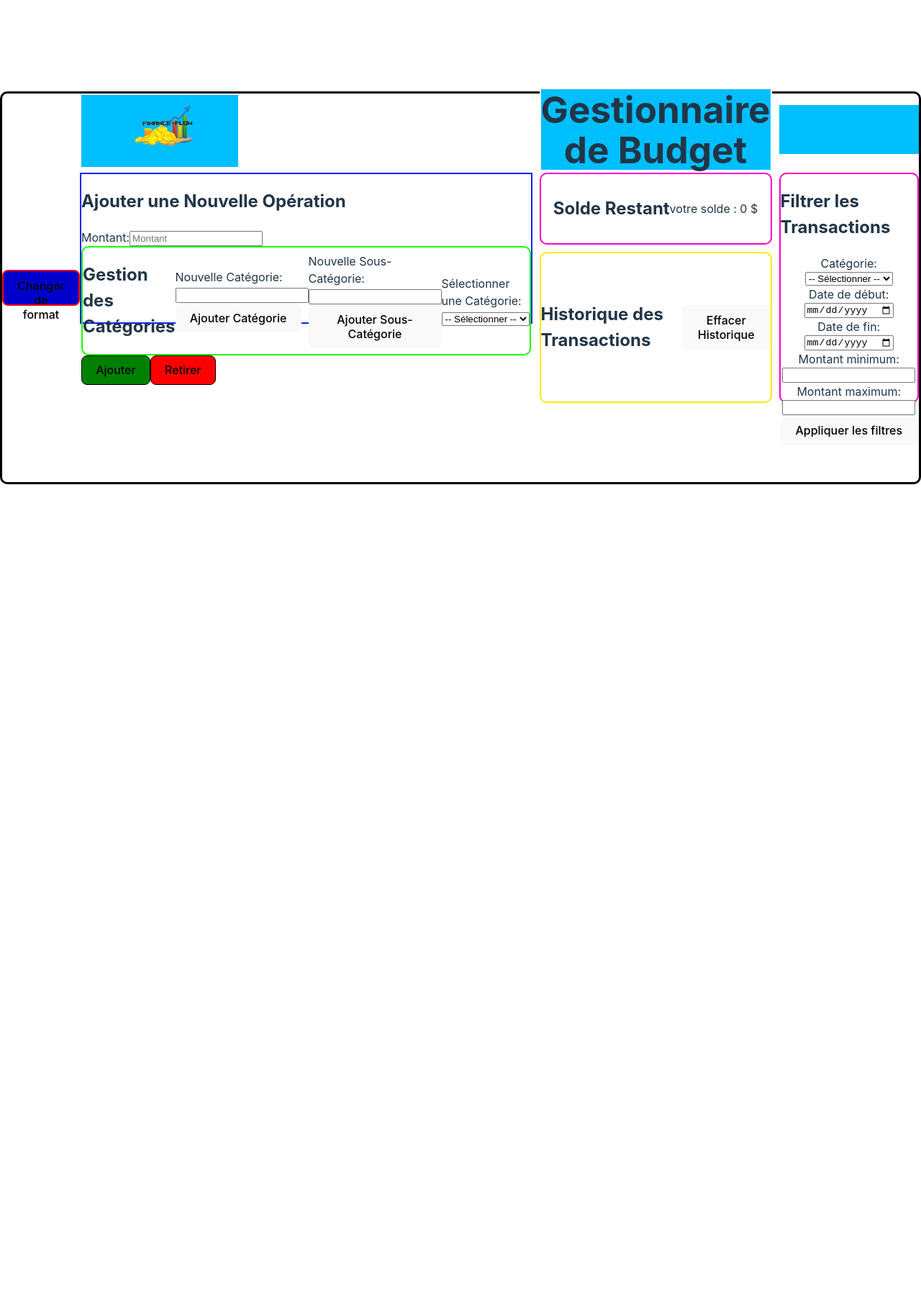
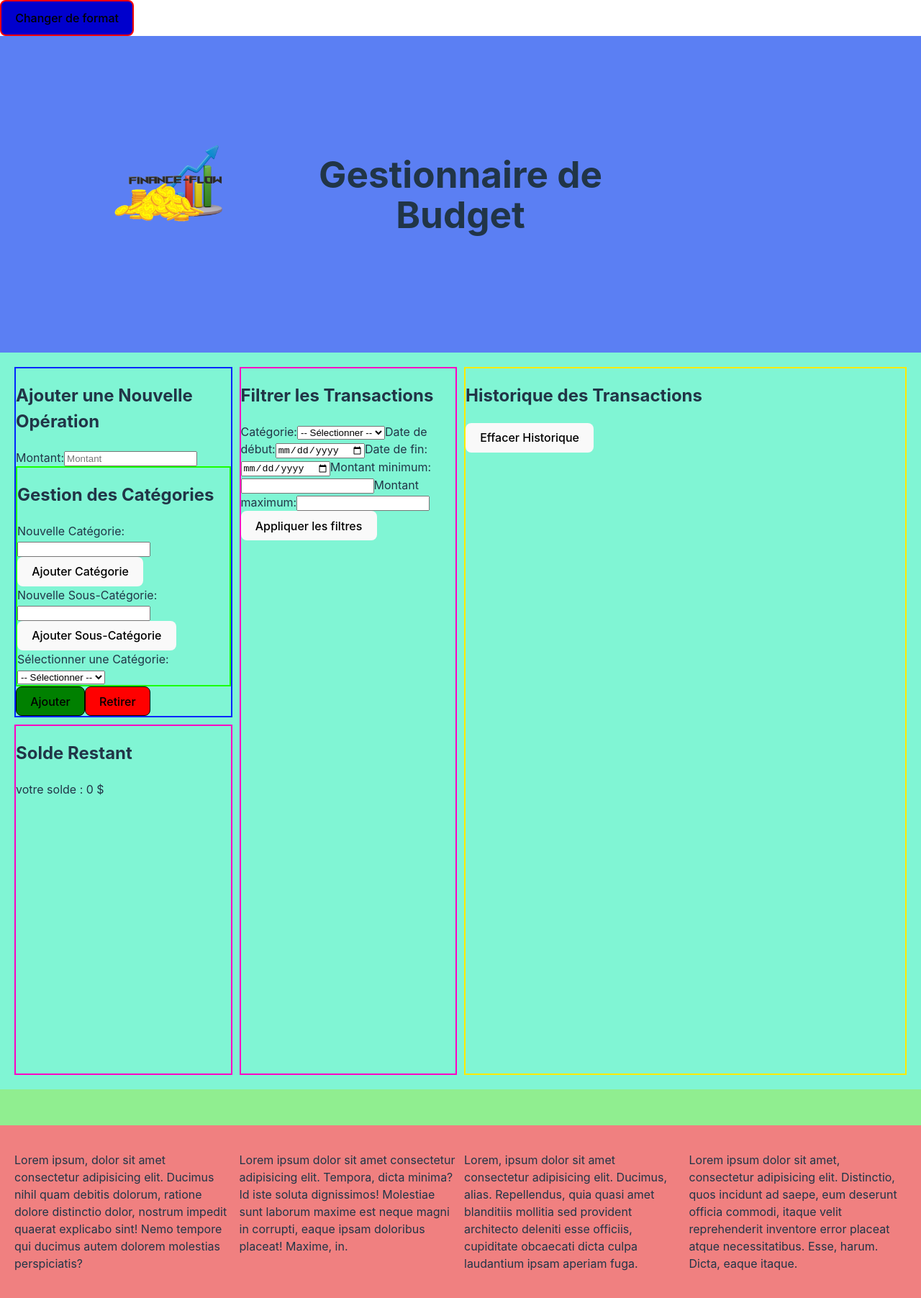
Before and after one commit to bruno-jimenez/finance-flow, a React (Vite) app in the folder FinanceFlow/: page / in a window 1280 px wide. Shown: the whole page at 72% size. Before the commit the page ends 800 px from the top, so only its background shows below. Built offline with nearby package versions, Linux system fonts and the light colour scheme.

Commit message:
CSS in working and display with grid in current working

```diff
--- a/FinanceFlow/src/App.jsx
+++ b/FinanceFlow/src/App.jsx
@@ -20,11 +20,13 @@ const App = () => {
 
   return (
     <ResponsiveComponent>
-      <div className='box'>
-          <img className='logotitleun' src="../logo.png" alt="Photo de plage vue du dessus" />
-          <h1 className='logotitleun'>Gestionnaire de Budget</h1>
-      <p className='bouchetrou logotitleun' id='un'></p>
-
+      <div>
+          <div className='Section-header'>
+            <img src="../logo.png" alt="Photo de plage vue du dessus" />
+            <h1 >Gestionnaire de Budget</h1>
+            <p id='un'></p>
+          </div>
+        <div className='Section-principale'>
           {/* Composant pour ajouter une nouvelle opération */}
           <AddNewOperation addTransaction={addTransaction} />
 
@@ -37,6 +39,30 @@ const App = () => {
           {/* Utiliser le composant TransactionLogs pour afficher la liste des transactions et le solde restant */}
           <HowMuch transactions={transactions}/>
         </div>
+
+        <div className='Section-secondaire'>
+
+
+
+        </div>
+
+        <div className='Section-footer'>
+          <p>Lorem ipsum, dolor sit amet consectetur adipisicing elit. Ducimus nihil quam debitis dolorum,
+          ratione dolore distinctio dolor, nostrum impedit quaerat explicabo sint! Nemo tempore qui ducimus autem dolorem molestias perspiciatis?</p>
+
+          <p>Lorem ipsum dolor sit amet consectetur adipisicing elit. Tempora, dicta minima?
+          Id iste soluta dignissimos! Molestiae sunt laborum maxime est neque magni in corrupti, eaque ipsam doloribus placeat! Maxime, in.</p>
+
+          <p>Lorem, ipsum dolor sit amet consectetur adipisicing elit. Ducimus, alias. Repellendus,
+          quia quasi amet blanditiis mollitia sed provident architecto deleniti esse officiis,
+          cupiditate obcaecati dicta culpa laudantium ipsam aperiam fuga.</p>
+
+          <p>Lorem ipsum dolor sit amet, consectetur adipisicing elit. Distinctio, quos incidunt ad saepe,
+          eum deserunt officia commodi, itaque velit reprehenderit inventore error placeat atque necessitatibus.
+          Esse, harum. Dicta, eaque itaque.</p>
+        </div>
+
+      </div>
     </ResponsiveComponent>
   );
 }
--- a/FinanceFlow/src/CSS/index.css
+++ b/FinanceFlow/src/CSS/index.css
@@ -26,11 +26,12 @@ a:hover {
 }
 
 body {
+
   margin: 0;
-  display: grid;
-  place-items: center;
   min-width: 320px;
   min-height: 100vh;
+  background-color: white;
+
 }
 
 h1 {
@@ -39,6 +40,7 @@ h1 {
 }
 
 button {
+
   border-radius: 8px;
   border: 1px solid transparent;
   padding: 0.6em 1.2em;
@@ -48,13 +50,20 @@ button {
   background-color: #1a1a1a;
   cursor: pointer;
   transition: border-color 0.25s;
+
 }
 button:hover {
+
   border-color: #ffffff;
+
 }
+
 button:focus,
+
 button:focus-visible {
+
   outline: 10px auto -webkit-focus-ring-color;
+
 }
 
 @media (prefers-color-scheme: light) {
@@ -70,40 +79,19 @@ button:focus-visible {
   }
 }
 
+.responsive-container.wide-format {
+
+
 
 }
+
 .responsive-container.narrow-format {
 
-  grid-template-columns: 1fr 1fr 1fr;
-  grid-template-rows: 1fr 1fr 1fr;
   display: flex;
   width: 280px;
   height: 653px;
   background-color: rgb(0, 0, 0);
   font-size: small;
-}
-
-
-
-img {
-
-  align-items: center;
-  justify-content: center;
-  height: 100%;
-  grid-column: 1/2;
-  grid-row: 1/2;
-  border: 2px solid #ffffff;
-
-}
-
-h1 {
-
-  align-self: center;
-  text-align: center;
-  grid-column: 2/3;
-  grid-row: 1/2;
-  border: 2px solid #ffffff;
-
 }
 
 #Add {
@@ -120,50 +108,124 @@ h1 {
 
 }
 
-.box {
+/* Organisation Grid */
+
+div[class*="header"] {
 
   display: grid;
   grid-template-columns: 1fr 1fr 1fr;
-  grid-template-rows: 100px 100px 100px 100px 100px;
+  grid-template-rows: 400px;
   grid-gap: 10px;
+  background-color: rgba(55, 99, 241, 0.819);
+  padding: 20px;
+  place-items: center;
+}
+
+div[class*="principale"] {
+
+  display: grid;
+  grid-template-columns: repeat(4, 1fr);
+  grid-template-rows: repeat(2, 1fr);
+  grid-gap: 10px;
+  background-color: rgba(44, 239, 184, 0.6);
+  padding: 20px;
+
+}
+
+div[class*="secondaire"] {
+
+  display: grid;
+  grid-template-columns: repeat(2, 1fr);
+  grid-template-rows: repeat(2, 1fr);
+  grid-gap: 10px;
+  background-color: lightgreen;
+  padding: 20px;
+
+}
+
+div[class*="footer"] {
+
+  display: grid;
+  grid-template-columns: repeat(4, 1fr);
+  grid-gap: 10px;
+  background-color: lightcoral;
+  padding: 20px;
+
+}
+
+/*Organisation interne de Grid header*/
+
+img {
+
+  height: auto;
+  width: 100%;
+  grid-column: 1/2;
+
+  /*border: 2px solid #ffffff;*/
 
 
 }
 
-div[class*="container"] {
+h1 {
 
-  border-radius: 10px;
-  border: 3px solid black;
-  display: flex;
-  align-items: center;
-  justify-content: center;
+  align-self: center;
+  text-align: center;
+  grid-column: 2/3;
+  /*border: 2px solid #ffffff;*/
+
+}
+
+#un {
+
+  align-self: center;
+  text-align: center;
+  grid-column: 3/3;
+  /*border: 2px solid #ffffff;*/
+
+}
+
+/*Organisation interne de grid Principale*/
+
+div[class*="Operation"] {
+
+  grid-column: 1/2;
+  grid-row: 1/2;
+  border: 2px solid #0026ff; /* bordure de la boîte */
 
 }
 
 div[class*="howmuch"] {
 
-  grid-column: 2 / 3;
-  grid-row: 2 / 3;
+  grid-column: 1/2;
+  grid-row: 2/3;
   border: 2px solid #ff00c3;
     /* bordure de la boîte */
 
 }
 
+div[class*='DataFilter'] {
+
+  flex-wrap: wrap;
+  grid-column: 2/3;
+  grid-row: 1/3;
+  border: 2px solid #ff00c3;
+
+}
+
 div[class*="Transactionlogs"] {
 
-  grid-column: 2 / 3;
-  grid-row: 3 / 5;
+  grid-column: 3/5;
+  grid-row: 1/3;
   border: 2px solid #ffea00; /* bordure de la boîte */
 
 }
 
-div[class*="Operation"] {
+/*Organisation interne de grid Secondaire*/
 
-  grid-column: 1 / 2;
-  grid-row: 2 / 4;
-  border: 2px solid #0026ff; /* bordure de la boîte */
 
-}
+
+/*Organisation interne de grid Footer*/
+
 
 div[class*="categorie"] {
 
@@ -181,34 +243,3 @@ div[class*="categorie"] {
   height: 50px;
   border: 2px solid rgb(255, 0, 0)/* bordure de la boîte */
 }
-
-div[class*='DataFilter'] {
-
-  flex-wrap: wrap;
-  grid-column: 3 / 3;
-  grid-row: 2 / 5;
-  border: 2px solid #ff00c3;
-
-}
-
-.bouchetrou {
-
-  font-display: none;
-  background-color: #00bfff;
-  border: 2px solid #00bfff;
-}
-
-#un {
-
-  display:contents none;
-
-  grid-column: 3/3;
-  grid-row: 1/2;
-
-}
-
-.logotitleun {
-
-  background-color: #00bfff;
-
-}
```
Lines whose indentation alone changed are shown as unchanged.
